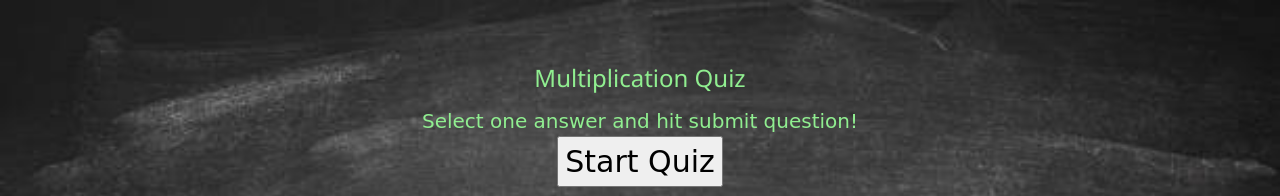
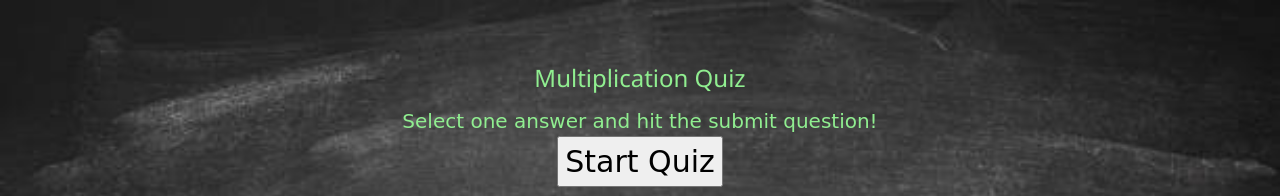
Before and after one commit to Phaoenixfire/QuizApp, a plain HTML site: page index.html in a window 1280 px wide. Shown: the top 196 px of the page. Drawn offline with nearby package versions, Linux system fonts and the light colour scheme; a web font is replaced by a local one.

Commit message:
added the

```diff
--- a/index.html
+++ b/index.html
@@ -17,7 +17,7 @@
     </div>
 
     <div class="instructions">
-      Select one answer and hit submit question!
+      Select one answer and hit the submit question!
     </div>
   </header>
   <main role="main" aria-live="assertive">
```
